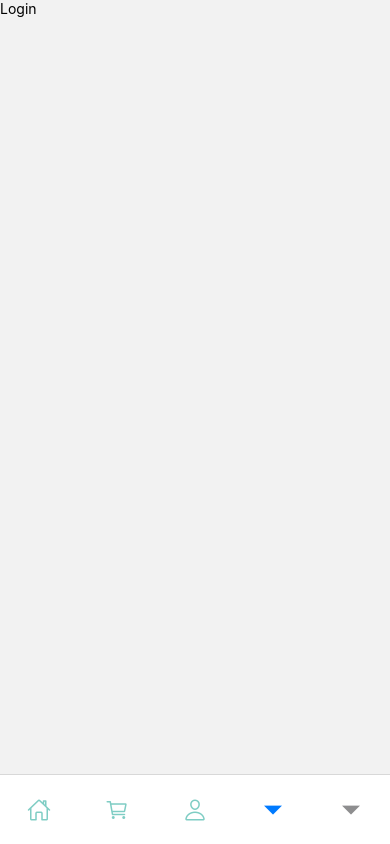
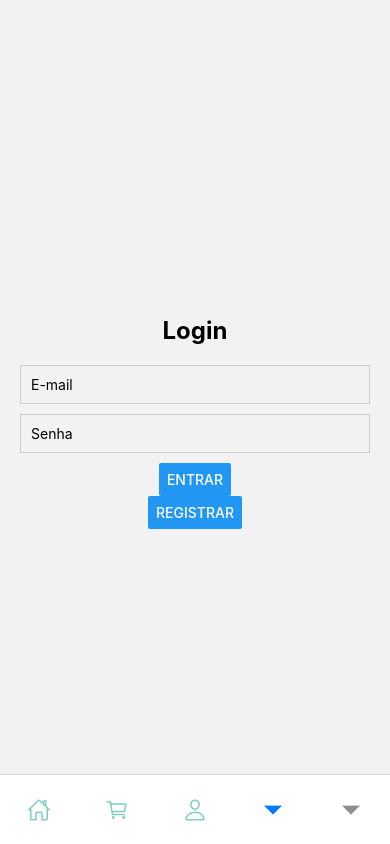
Before and after one commit to mauriciojpda2/G_mimos_loja, a React Native app: screen /Login in a window 390 px wide. Built offline with nearby package versions, Linux system fonts and the light colour scheme.

Commit message:
Add files via upload

```diff
--- a/App.js
+++ b/App.js
@@ -1,8 +1,11 @@
+import React from 'react';
 import { StatusBar } from 'expo-status-bar';
-import { StyleSheet, Text, View } from 'react-native';
+import { StyleSheet } from 'react-native';
 import { NavigationContainer } from '@react-navigation/native';
-import { createNativeStackNavigator } from '@react-navigation/native-stack'
+import { createNativeStackNavigator } from '@react-navigation/native-stack';
 import BottomTabNavigation from './navigation/BottomTabNavigation';
+import Login from './screens/Login';
+import Register from './screens/Register';
 
 const Stack = createNativeStackNavigator();
 
@@ -13,6 +16,16 @@ export default function App() {
         <Stack.Screen
           name='Bottom Navigator'
           component={BottomTabNavigation}
+          options={{headerShown: false}}
+        />
+        <Stack.Screen
+          name='Login'
+          component={Login}
+          options={{headerShown: false}}
+        />
+        <Stack.Screen
+          name='Register'
+          component={Register}
           options={{headerShown: false}}
         />
       </Stack.Navigator>
--- a/screens/Login.jsx
+++ b/screens/Login.jsx
@@ -1,14 +1,75 @@
-import { StyleSheet, Text, View } from 'react-native'
-import React from 'react'
+import React, { useState } from 'react';
+import AsyncStorage from '@react-native-async-storage/async-storage';
+import { View, Text, TextInput, Button, StyleSheet } from 'react-native';
 
-const Login = () => {
+const Login = ({ navigation }) => {
+  const [email, setEmail] = useState('');
+  const [password, setPassword] = useState('');
+
+  const handleLogin = async () => {
+    try {
+      const storedUsers = await AsyncStorage.getItem('userData');
+      const usersData = storedUsers ? JSON.parse(storedUsers) : [];
+
+      const user = usersData.find(
+        user => user.email === email && user.password === password
+      );
+
+      if (user) {
+        alert('Login realizado com sucesso!');
+      } else {
+        alert('Credenciais incorretas!');
+      }
+    } catch (error) {
+      console.error(error);
+    }
+  };
+
+  const handleRegister = () => {
+    navigation.navigate('Register');
+  };
+
   return (
-    <View>
-      <Text>Login</Text>
+    <View style={styles.container}>
+      <Text style={styles.title}>Login</Text>
+      <TextInput
+        placeholder="E-mail"
+        value={email}
+        onChangeText={setEmail}
+        style={styles.input}
+      />
+      <TextInput
+        placeholder="Senha"
+        secureTextEntry={true}
+        value={password}
+        onChangeText={setPassword}
+        style={styles.input}
+      />
+      <Button title="Entrar" onPress={handleLogin} />
+      <Button title="Registrar" onPress={handleRegister} />
     </View>
-  )
-}
+  );
+};
 
-export default Login
+const styles = StyleSheet.create({
+  container: {
+    flex: 1,
+    justifyContent: 'center',
+    alignItems: 'center',
+    padding: 20,
+  },
+  title: {
+    fontSize: 24,
+    fontWeight: 'bold',
+    marginBottom: 20,
+  },
+  input: {
+    borderWidth: 1,
+    borderColor: '#ccc',
+    padding: 10,
+    marginBottom: 10,
+    width: '100%',
+  },
+});
 
-const styles = StyleSheet.create({})
+export default Login;
--- a/screens/Register.jsx
+++ b/screens/Register.jsx
@@ -1,14 +1,90 @@
-import { StyleSheet, Text, View } from 'react-native'
-import React from 'react'
+import React, { useState } from 'react';
+import AsyncStorage from '@react-native-async-storage/async-storage';
+import { View, Text, TextInput, Button, StyleSheet } from 'react-native';
 
-const Register = () => {
+const Register = ({ navigation }) => {
+  const [email, setEmail] = useState('');
+  const [password, setPassword] = useState('');
+  const [confirmPassword, setConfirmPassword] = useState('');
+
+  const handleRegister = async () => {
+    if (password !== confirmPassword) {
+      alert('As senhas não coincidem!');
+      return;
+    }
+
+    try {
+      const storedUsers = await AsyncStorage.getItem('userData');
+      const usersData = storedUsers ? JSON.parse(storedUsers) : [];
+
+      const existingUser = usersData.find(user => user.email === email);
+      if (existingUser) {
+        alert('E-mail já cadastrado!');
+        return;
+      }
+
+      const newUser = {
+        email,
+        password,
+      };
+
+      usersData.push(newUser);
+      await AsyncStorage.setItem('userData', JSON.stringify(usersData));
+
+      alert('Cadastro realizado com sucesso!');
+      navigation.navigate('Login');
+    } catch (error) {
+      console.error(error);
+    }
+  };
+
   return (
-    <View>
-      <Text>Register</Text>
+    <View style={styles.container}>
+      <Text style={styles.title}>Registro</Text>
+      <TextInput
+        placeholder="E-mail"
+        value={email}
+        onChangeText={setEmail}
+        style={styles.input}
+      />
+      <TextInput
+        placeholder="Senha"
+        secureTextEntry={true}
+        value={password}
+        onChangeText={setPassword}
+        style={styles.input}
+      />
+      <TextInput
+        placeholder="Confirme a senha"
+        secureTextEntry={true}
+        value={confirmPassword}
+        onChangeText={setConfirmPassword}
+        style={styles.input}
+      />
+      <Button title="Registrar" onPress={handleRegister} />
     </View>
-  )
-}
+  );
+};
 
-export default Register
+const styles = StyleSheet.create({
+  container: {
+    flex: 1,
+    justifyContent: 'center',
+    alignItems: 'center',
+    padding: 20,
+  },
+  title: {
+    fontSize: 24,
+    fontWeight: 'bold',
+    marginBottom: 20,
+  },
+  input: {
+    borderWidth: 1,
+    borderColor: '#ccc',
+    padding: 10,
+    marginBottom: 10,
+    width: '100%',
+  },
+});
 
-const styles = StyleSheet.create({})
+export default Register;
```
